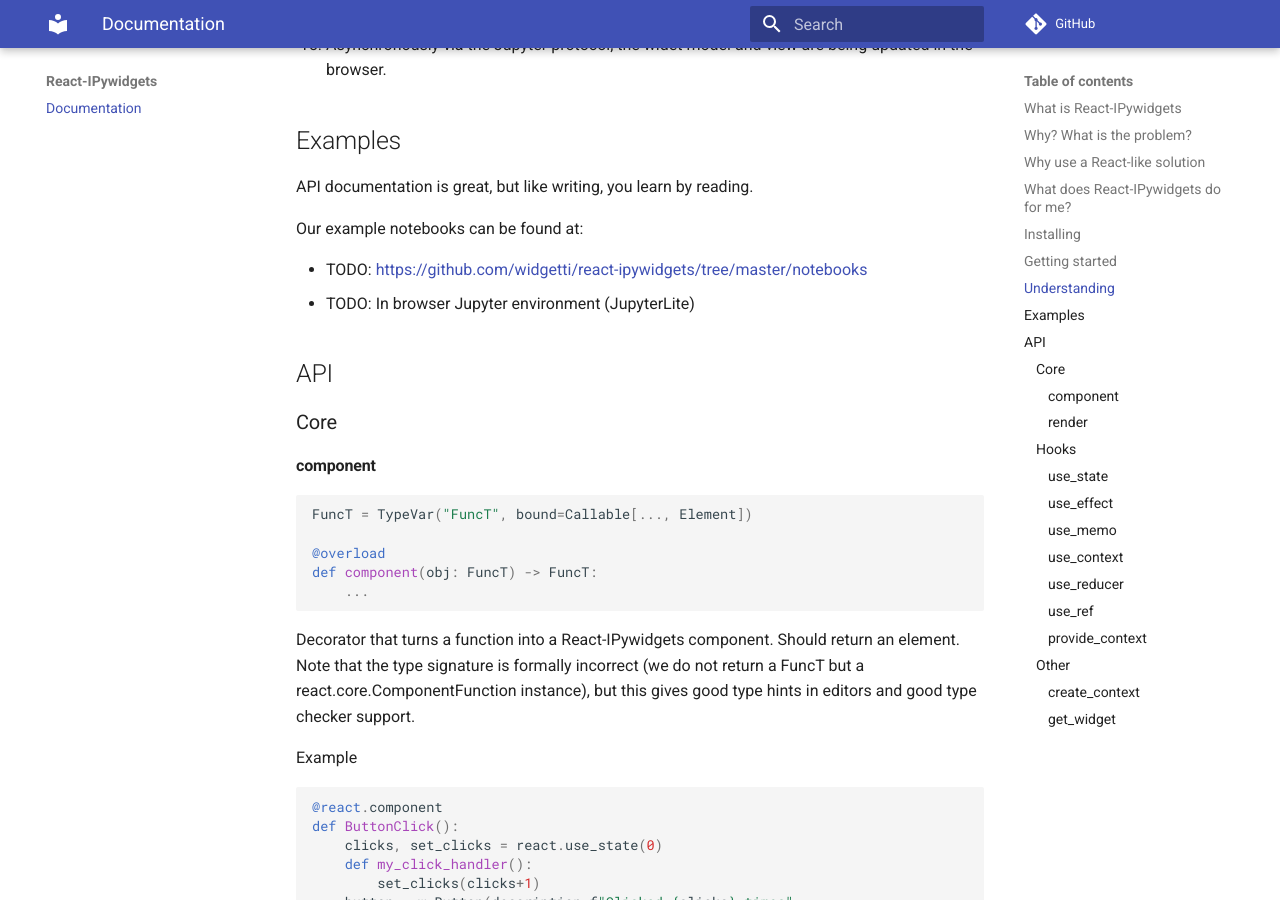
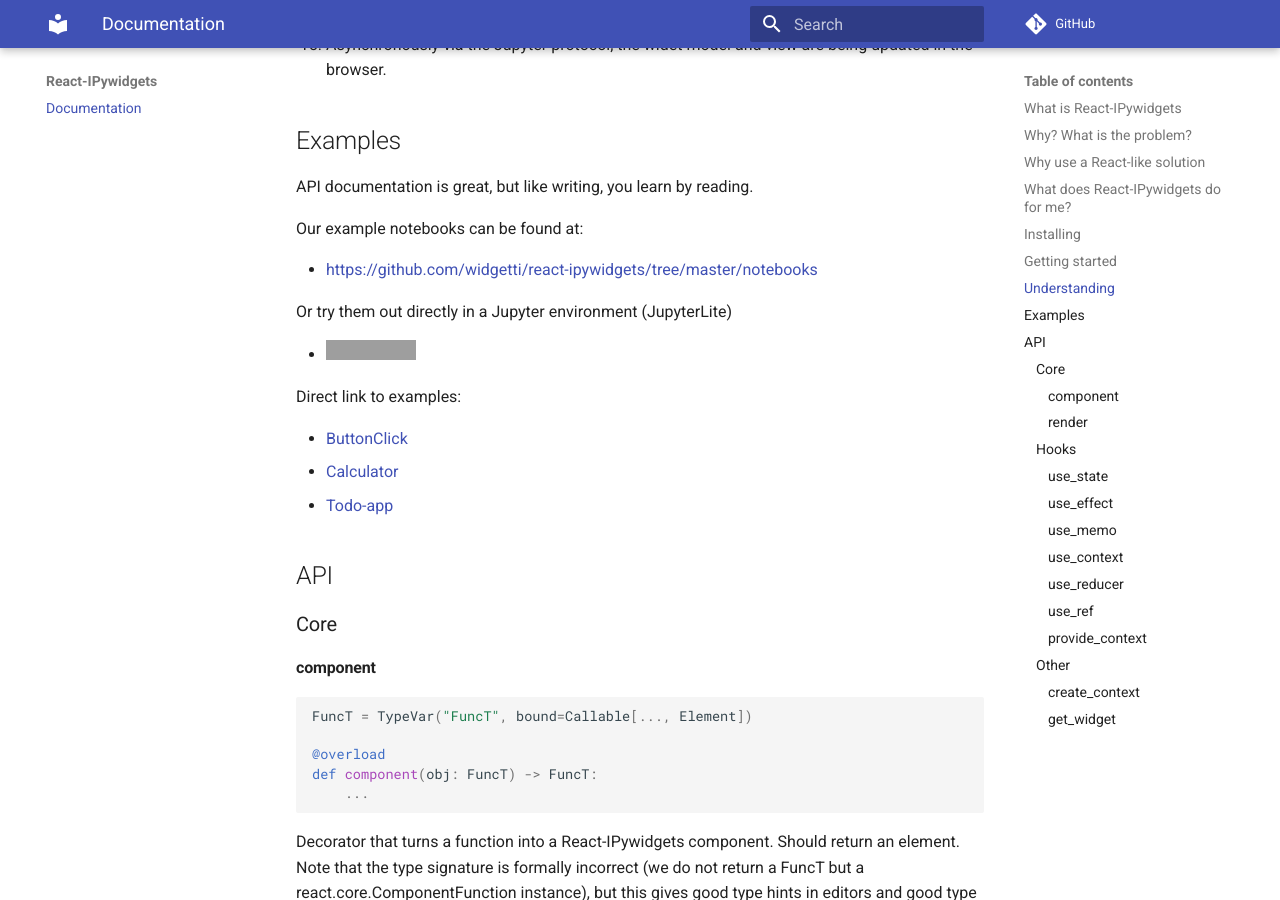
Before and after one commit to widgetti/reacton, an MkDocs documentation site: the page built from docs/index.md, in a window 1280 px wide and 900 px high, scrolled down 3517 px. Built offline with MkDocs 1.6.1 and Material for MkDocs 9.7.7, drawn with Linux system fonts in a browser that asks for light colours; comment, search, counter and statistics services are not loaded; grey boxes are pictures that could not be loaded.

Commit message:
docs: use pyodide (#2)
* docs: use pyodide

```diff
--- a/docs/index.md
+++ b/docs/index.md
@@ -142,8 +142,18 @@
 
 Our example notebooks can be found at:
 
-   * TODO: [https://github.com/widgetti/react-ipywidgets/tree/master/notebooks](https://github.com/widgetti/react-ipywidgets/tree/master/notebooks)
-   * TODO: In browser Jupyter environment (JupyterLite)
+   * [https://github.com/widgetti/react-ipywidgets/tree/master/notebooks](https://github.com/widgetti/react-ipywidgets/tree/master/notebooks)
+
+
+Or try them out directly in a Jupyter environment (JupyterLite)
+
+   * [![Jupyter Lab](https://jupyterlite.rtfd.io/en/latest/_static/badge.svg)](https://react-ipywidgets--2.org.readthedocs.build/en/2/_output/lab/index.html)
+
+Direct link to examples:
+
+   * [ButtonClick](https://react-ipywidgets--2.org.readthedocs.build/en/2/_output/lab/index.html?path=click-button.ipynb)
+   * [Calculator](https://react-ipywidgets--2.org.readthedocs.build/en/2/_output/lab/index.html?path=calculator.ipynb)
+   * [Todo-app](https://react-ipywidgets--2.org.readthedocs.build/en/2/_output/lab/index.html?path=todo-app.ipynb)
 
 
 ## API
--- a/docs/requirements.txt
+++ /dev/null
@@ -1,3 +0,0 @@
-Jinja2==3.0.3
-mkdocs==1.3.0
-mkdocs-material==8.2.11
```
Also changed, not shown: .readthedocs.yaml (added, +13 -0 lines), README.md (+21 -0 lines), docs/environment.yml (added, +18 -0 lines), docs/jupyter-lite.json (added, +14 -0 lines), docs/jupyterlite_config.json (added, +13 -0 lines), source/conf.py (deleted, +0 -58 lines), source/index.rst (deleted, +0 -11 lines), 4 other files.
